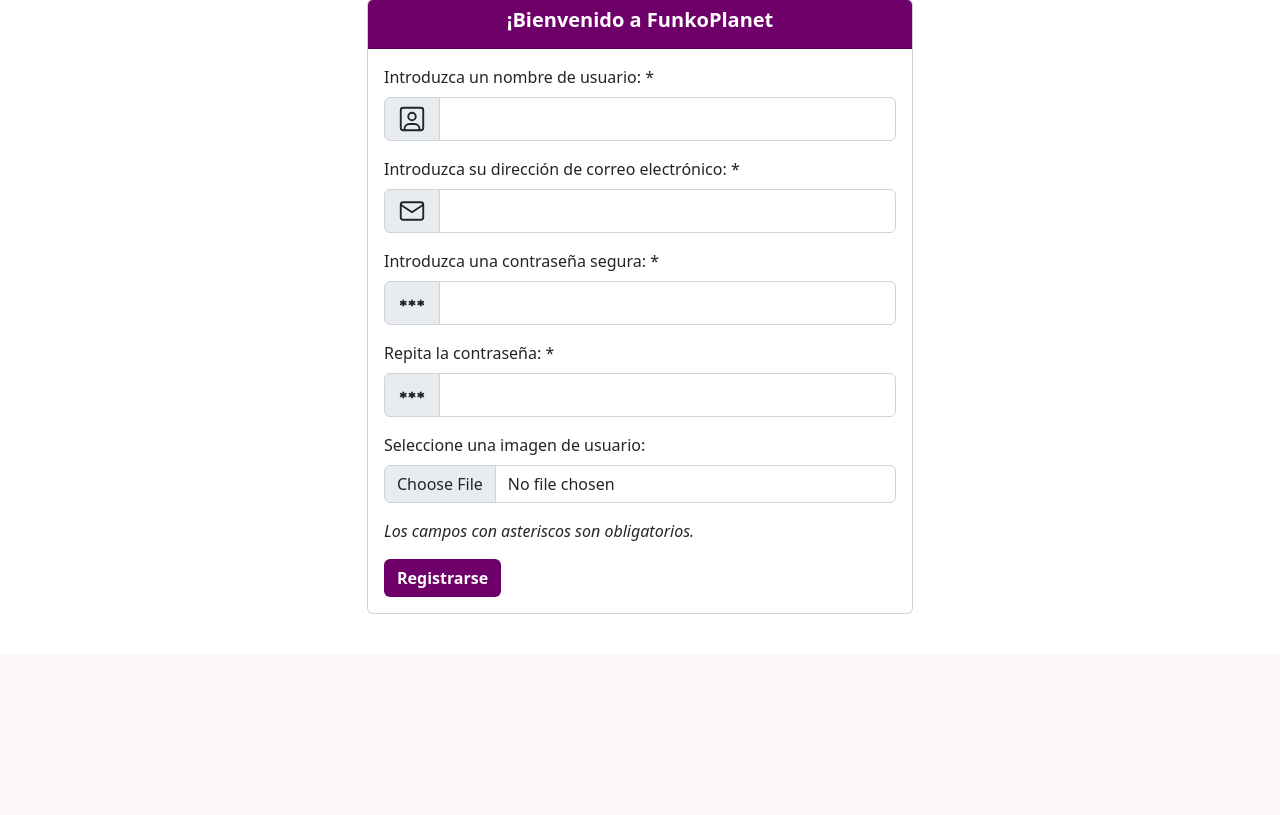
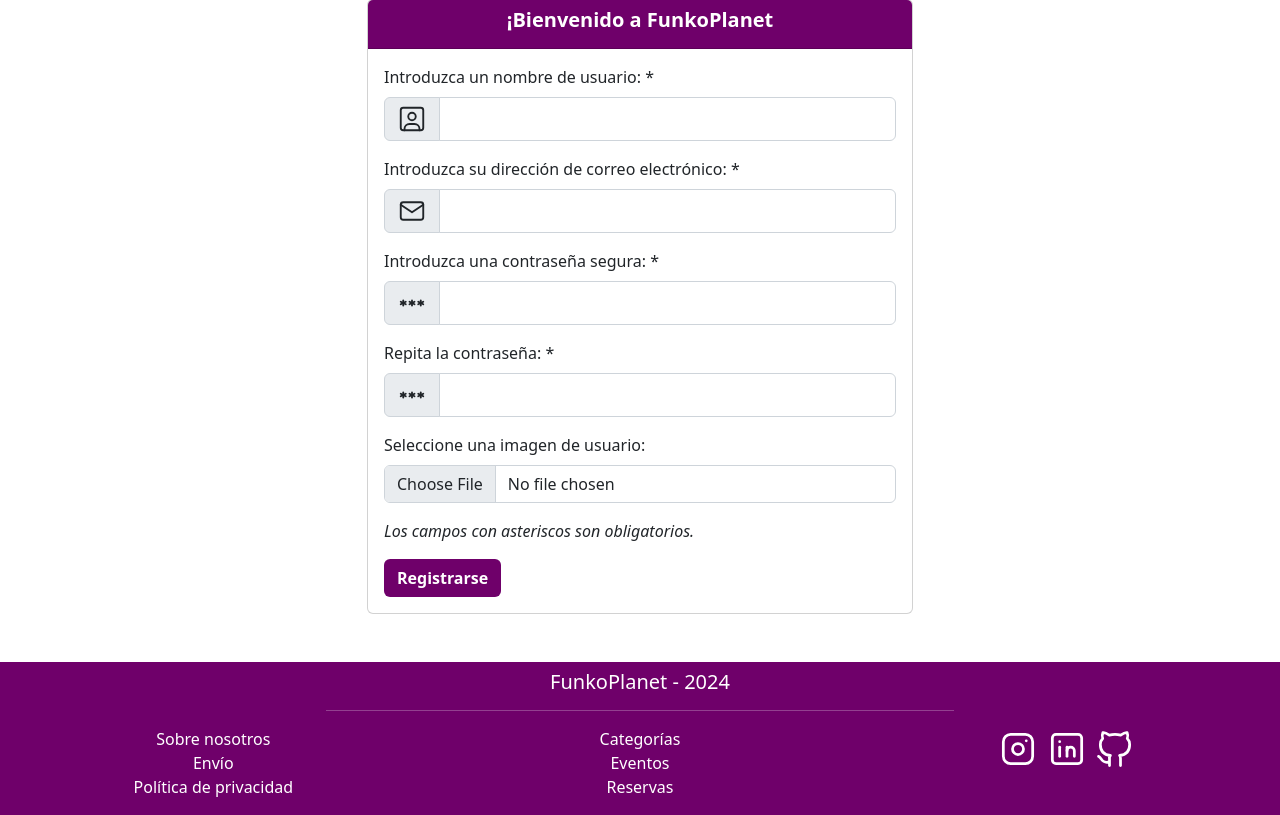
Before and after one commit to arturo-torr/funkoplanet, a PHP site: page /views/registro.php in a window 1280 px wide. Shown: the part 146-961 px from the top of the page. Before the commit the page ends 760 px from the top, so only its background shows below. Run offline with PHP 8.4, Linux system fonts and the light colour scheme; data that the repository does not hold is empty.

Commit message:
añadido footer a las vistas que lo requieren, pendiente de estilizar

```diff
--- a/assets/css/style.css
+++ b/assets/css/style.css
@@ -129,6 +129,20 @@
     font-weight: bold;
 }
 
+/** --- FOOTER --- **/
+.brand:hover {
+    transform: scale(1.05);
+    transition: 200ms;
+    cursor: pointer;
+    stroke: chartreuse;
+    fill: #560955;
+
+}
+
+.ul-p-50 {
+    padding-left: 10vw;
+}
+
 /** --- COLOR PREFERENCES --- **/
 .purple {
     color: #6F006A;
--- a/views/eventos_crud.php
+++ b/views/eventos_crud.php
@@ -226,6 +226,7 @@
 
 
     <?php
+    require_once "../views/footer.php";
     require_once "../views/scripts.php";
     ?>
 </body>
--- a/views/finalizarcompra.php
+++ b/views/finalizarcompra.php
@@ -22,7 +22,7 @@
     $daoFotosProductos = new DaoFotosProductos($db);
     ?>
     <main>
-        <section>
+        <section class="my-5">
             <?php
             // Comprobar si existe un carrito en la sesión
             if (!isset($_SESSION['carrito']) || empty($_SESSION['carrito'])) {
@@ -80,6 +80,7 @@
         </section>
     </main>
     <?php
+    require_once "../views/footer.php";
     require_once "../views/scripts.php";
     ?>
 </body>
--- a/views/footer.php
+++ b/views/footer.php
@@ -1,5 +1,53 @@
 <footer>
     <div class="container-fluid bg_purple">
+        <div class="row">
+            <div class="col-12">
+                <h5 class="text-white text-center my-2">FunkoPlanet - 2024</h5>
+                <hr class="text-white w-50 mx-auto">
+            </div>
+        </div>
+        <div class="row text-center">
+            <div class="col-4 text-white">
+                <ul class="list-unstyled">
+                    <li>Sobre nosotros</li>
+                    <li>Envío</li>
+                    <li>Política de privacidad</li>
+                </ul>
+            </div>
+            <div class="col-4 text-white">
+                <ul class="list-unstyled">
+                    <li>Categorías</li>
+                    <li>Eventos</li>
+                    <li>Reservas</li>
+                </ul>
+            </div>
+            <div class="col-4 text-center">
+                <a href="https://www.instagram.com/bocadillazo" target="_blank" class="no_decoration">
+                    <svg xmlns="http://www.w3.org/2000/svg" class="icon icon-tabler icon-tabler-brand-instagram text-white brand" width="44" height="44" viewBox="0 0 24 24" stroke-width="1.5" stroke="currentColor" fill="none" stroke-linecap="round" stroke-linejoin="round">
+                        <path stroke="none" d="M0 0h24v24H0z" fill="none" />
+                        <path d="M4 4m0 4a4 4 0 0 1 4 -4h8a4 4 0 0 1 4 4v8a4 4 0 0 1 -4 4h-8a4 4 0 0 1 -4 -4z" />
+                        <path d="M12 12m-3 0a3 3 0 1 0 6 0a3 3 0 1 0 -6 0" />
+                        <path d="M16.5 7.5l0 .01" />
+                    </svg>
+                </a>
+                <a href="https://www.linkedin.com/in/arturotorresorovio/" target="_blank" class="no_decoration">
+                    <svg xmlns="http://www.w3.org/2000/svg" class="icon icon-tabler icon-tabler-brand-linkedin text-white brand" width="44" height="44" viewBox="0 0 24 24" stroke-width="1.5" stroke="currentColor" fill="none" stroke-linecap="round" stroke-linejoin="round">
+                        <path stroke="none" d="M0 0h24v24H0z" fill="none" />
+                        <path d="M4 4m0 2a2 2 0 0 1 2 -2h12a2 2 0 0 1 2 2v12a2 2 0 0 1 -2 2h-12a2 2 0 0 1 -2 -2z" />
+                        <path d="M8 11l0 5" />
+                        <path d="M8 8l0 .01" />
+                        <path d="M12 16l0 -5" />
+                        <path d="M16 16v-3a2 2 0 0 0 -4 0" />
+                    </svg>
+                </a>
+                <a href="https://github.com/arturo-torr" target="_blank" class="no_decoration">
+                    <svg xmlns="http://www.w3.org/2000/svg" class="icon icon-tabler icon-tabler-brand-github text-white brand" width="44" height="44" viewBox="0 0 24 24" stroke-width="1.5" stroke="currentColor" fill="none" stroke-linecap="round" stroke-linejoin="round">
+                        <path stroke="none" d="M0 0h24v24H0z" fill="none" />
+                        <path d="M9 19c-4.3 1.4 -4.3 -2.5 -6 -3m12 5v-3.5c0 -1 .1 -1.4 -.5 -2c2.8 -.3 5.5 -1.4 5.5 -6a4.6 4.6 0 0 0 -1.3 -3.2a4.2 4.2 0 0 0 -.1 -3.2s-1.1 -.3 -3.5 1.3a12.3 12.3 0 0 0 -6.2 0c-2.4 -1.6 -3.5 -1.3 -3.5 -1.3a4.2 4.2 0 0 0 -.1 3.2a4.6 4.6 0 0 0 -1.3 3.2c0 4.6 2.7 5.7 5.5 6c-.6 .6 -.6 1.2 -.5 2v3.5" />
+                    </svg>
+                </a>
+            </div>
+        </div>
 
     </div>
 </footer>
--- a/views/individualproduct.php
+++ b/views/individualproduct.php
@@ -36,7 +36,7 @@
 
     ?>
 
-    <section id="individual_product" data-aos='fade-up' data-aos-duration='1000'>
+    <section id="individual_product" data-aos='fade-up' data-aos-duration='1000' class="my-4">
         <div class='container-fluid mx-auto w-75 text-center'>
             <div class="row align-items-center">
                 <div class="col-sm-12 col-md-12 col-lg-6 col-xl-6 p-1 mt-2">
@@ -134,6 +134,7 @@
         }
     </script>
     <?php
+    require_once "../views/footer.php";
     require_once "../views/scripts.php";
     ?>
 </body>
--- a/views/products.php
+++ b/views/products.php
@@ -112,8 +112,7 @@
 
             <div class="col-12 col-sm-12 col-md-3 col-lg-3 col-xl-3 mx-auto mt-2 text-center">
                 <br>
-                <input type="submit" name='Filtrar' value='Filtrar'
-                    class="btn btn_purple--dark text-white px-5 fw-bold">
+                <input type="submit" name='Filtrar' value='Filtrar' class="btn btn_purple--dark text-white px-5 fw-bold">
             </div>
         </form>
     </div>
@@ -199,6 +198,7 @@
     </section>
 
     <?php
+    require_once "../views/footer.php";
     require_once "../views/scripts.php";
     ?>
 </body>
--- a/views/registro.php
+++ b/views/registro.php
@@ -19,29 +19,26 @@
     $daoLogin = new DaoLogin($db);
     $daoUsuarios = new DaoUsuarios($db);
     ?>
+
+    <section class="my-5">
         <div class="container">
             <div class="row justify-content-center">
                 <div class="col-md-6">
-                <div class="card mt-5">
+                    <div class="card">
                         <div class="card-header bg_purple">
                             <h5 class="card-title text-center text-white fw-bold">¡Bienvenido a FunkoPlanet</h5>
                         </div>
                         <div class="card-body">
-                        <form name="fLogin" method="post" action="<?php echo $_SERVER['PHP_SELF'] ?>"
-                            enctype="multipart/form-data">
+                            <form name="fLogin" method="post" action="<?php echo $_SERVER['PHP_SELF'] ?>" enctype="multipart/form-data">
                                 <div class="mb-3 form-group">
                                     <label for="email" class="form-label">Introduzca un nombre de usuario: *</label>
                                     <div class="input-group">
                                         <span class="input-group-text">
-                                        <svg xmlns="http://www.w3.org/2000/svg"
-                                            class="icon icon-tabler icon-tabler-user-square" width="30" height="30"
-                                            viewBox="0 0 24 24" stroke-width="1.5" stroke="currentColor" fill="none"
-                                            stroke-linecap="round" stroke-linejoin="round">
+                                            <svg xmlns="http://www.w3.org/2000/svg" class="icon icon-tabler icon-tabler-user-square" width="30" height="30" viewBox="0 0 24 24" stroke-width="1.5" stroke="currentColor" fill="none" stroke-linecap="round" stroke-linejoin="round">
                                                 <path stroke="none" d="M0 0h24v24H0z" fill="none" />
                                                 <path d="M9 10a3 3 0 1 0 6 0a3 3 0 0 0 -6 0" />
                                                 <path d="M6 21v-1a4 4 0 0 1 4 -4h4a4 4 0 0 1 4 4v1" />
-                                            <path
-                                                d="M3 5a2 2 0 0 1 2 -2h14a2 2 0 0 1 2 2v14a2 2 0 0 1 -2 2h-14a2 2 0 0 1 -2 -2v-14z" />
+                                                <path d="M3 5a2 2 0 0 1 2 -2h14a2 2 0 0 1 2 2v14a2 2 0 0 1 -2 2h-14a2 2 0 0 1 -2 -2v-14z" />
                                             </svg>
                                         </span>
                                         <input type="text" class="form-control" id="username" name="username" required>
@@ -52,13 +49,9 @@
                                         electrónico: *</label>
                                     <div class="input-group">
                                         <span class="input-group-text">
-                                        <svg xmlns="http://www.w3.org/2000/svg"
-                                            class="icon icon-tabler icon-tabler-mail" width="30" height="30"
-                                            viewBox="0 0 24 24" stroke-width="1.5" stroke="currentColor" fill="none"
-                                            stroke-linecap="round" stroke-linejoin="round">
+                                            <svg xmlns="http://www.w3.org/2000/svg" class="icon icon-tabler icon-tabler-mail" width="30" height="30" viewBox="0 0 24 24" stroke-width="1.5" stroke="currentColor" fill="none" stroke-linecap="round" stroke-linejoin="round">
                                                 <path stroke="none" d="M0 0h24v24H0z" fill="none" />
-                                            <path
-                                                d="M3 7a2 2 0 0 1 2 -2h14a2 2 0 0 1 2 2v10a2 2 0 0 1 -2 2h-14a2 2 0 0 1 -2 -2v-10z" />
+                                                <path d="M3 7a2 2 0 0 1 2 -2h14a2 2 0 0 1 2 2v10a2 2 0 0 1 -2 2h-14a2 2 0 0 1 -2 -2v-10z" />
                                                 <path d="M3 7l9 6l9 -6" />
                                             </svg>
                                         </span>
@@ -69,10 +62,7 @@
                                     <label for="password" class="form-label">Introduzca una contraseña segura: *</label>
                                     <div class="input-group">
                                         <span class="input-group-text">
-                                        <svg xmlns="http://www.w3.org/2000/svg"
-                                            class="icon icon-tabler icon-tabler-password" width="30" height="30"
-                                            viewBox="0 0 24 24" stroke-width="1.5" stroke="currentColor" fill="none"
-                                            stroke-linecap="round" stroke-linejoin="round">
+                                            <svg xmlns="http://www.w3.org/2000/svg" class="icon icon-tabler icon-tabler-password" width="30" height="30" viewBox="0 0 24 24" stroke-width="1.5" stroke="currentColor" fill="none" stroke-linecap="round" stroke-linejoin="round">
                                                 <path stroke="none" d="M0 0h24v24H0z" fill="none" />
                                                 <path d="M12 10v4" />
                                                 <path d="M10 13l4 -2" />
@@ -92,10 +82,7 @@
                                     <label for="password" class="form-label">Repita la contraseña: *</label>
                                     <div class="input-group">
                                         <span class="input-group-text">
-                                        <svg xmlns="http://www.w3.org/2000/svg"
-                                            class="icon icon-tabler icon-tabler-password" width="30" height="30"
-                                            viewBox="0 0 24 24" stroke-width="1.5" stroke="currentColor" fill="none"
-                                            stroke-linecap="round" stroke-linejoin="round">
+                                            <svg xmlns="http://www.w3.org/2000/svg" class="icon icon-tabler icon-tabler-password" width="30" height="30" viewBox="0 0 24 24" stroke-width="1.5" stroke="currentColor" fill="none" stroke-linecap="round" stroke-linejoin="round">
                                                 <path stroke="none" d="M0 0h24v24H0z" fill="none" />
                                                 <path d="M12 10v4" />
                                                 <path d="M10 13l4 -2" />
@@ -108,8 +95,7 @@
                                                 <path d="M17 11l4 2" />
                                             </svg>
                                         </span>
-                                    <input type="password" class="form-control" id="password2" name="password2"
-                                        required>
+                                        <input type="password" class="form-control" id="password2" name="password2" required>
                                     </div>
                                 </div>
                                 <div class="mb-3">
@@ -120,18 +106,17 @@
                                     <p class="fs-6 fst-italic">Los campos con asteriscos son obligatorios.</p>
                                 </div>
                                 <!-- Botón de registro -->
-                            <button type="submit" name='Enviar'
-                                class="btn btn_purple text-white fw-bold">Registrarse</button>
+                                <button type="submit" name='Enviar' class="btn btn_purple text-white fw-bold">Registrarse</button>
                             </form>
                         </div>
                     </div>
                 </div>
             </div>
         </div>
+    </section>
 
     <!-- Modal -->
-    <div class="modal fade" id="incorrectoModal" tabindex="-1" aria-labelledby="incorrectoModalLabel"
-        aria-hidden="true">
+    <div class="modal fade" id="incorrectoModal" tabindex="-1" aria-labelledby="incorrectoModalLabel" aria-hidden="true">
         <div class="modal-dialog">
             <div class="modal-content">
                 <div class="modal-header bg_purple text-white">
@@ -142,14 +127,14 @@
                     El usuario o contraseña que ha introducido son incorrectos. Por favor, inténtelo de nuevo.
                 </div>
                 <div class="modal-footer">
-                    <button type="button" class="btn btn_purple text-white fw-bold"
-                        data-bs-dismiss="modal">Cerrar</button>
+                    <button type="button" class="btn btn_purple text-white fw-bold" data-bs-dismiss="modal">Cerrar</button>
                 </div>
             </div>
         </div>
     </div>
 
     <?php
+    require_once "../views/footer.php";
     require_once "../views/scripts.php";
     ?>
     <script>
```
Also changed, not shown: views/categories_crud.php (+5 -2 lines), views/login.php (+11 -15 lines), views/productos_crud.php (+7 -11 lines), views/users_crud.php (+3 -4 lines). Lines whose indentation alone changed are shown as unchanged.
